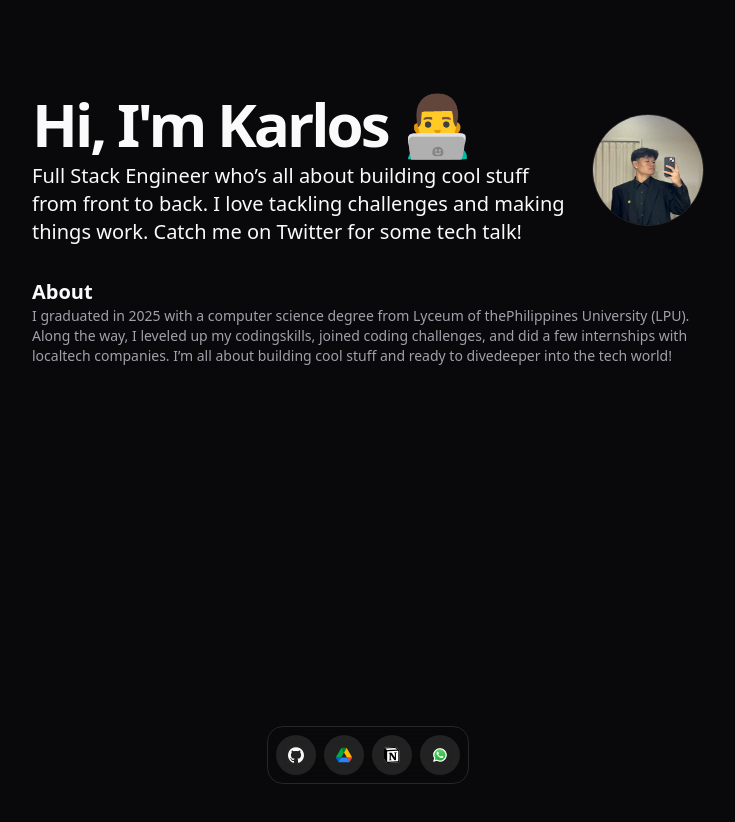
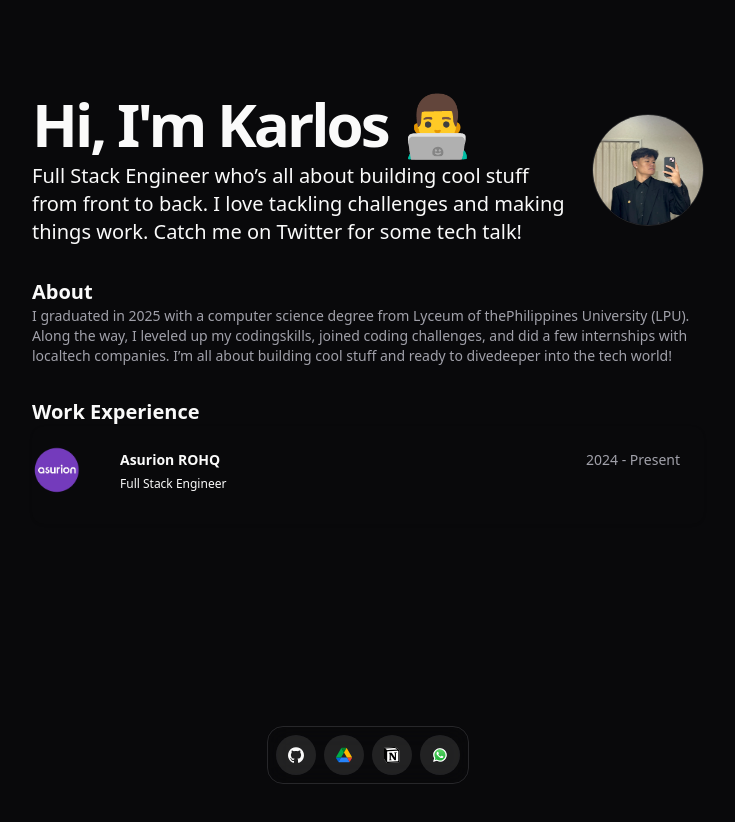
Before and after one commit to karlosM1/Portfolio, a React (Vite) app in the folder my-portfolio/: page / in a window 1280 px wide. Shown: the top 822 px of the page, without its empty margins (272-1007 px from the left). Built offline with nearby package versions, Linux system fonts and the light colour scheme.

Commit message:
feat: Work section

```diff
--- /dev/null
+++ b/my-portfolio/src/components/resume-card.tsx
@@ -0,0 +1,103 @@
+import { Avatar, AvatarFallback, AvatarImage } from "@/components/ui/avatar";
+import { Badge } from "@/components/ui/badge";
+import { Card, CardHeader } from "@/components/ui/card";
+import { cn } from "@/lib/utils";
+import { motion } from "framer-motion";
+import { ChevronRightIcon } from "lucide-react";
+import React from "react";
+import { Link } from "@tanstack/react-router";
+interface ResumeCardProps {
+  logoUrl?: string;
+  altText: string;
+  title: string;
+  subtitle?: string;
+  href?: string;
+  badges?: readonly string[];
+  period: string;
+  description?: string;
+}
+export const ResumeCard = ({
+  logoUrl,
+  altText,
+  title,
+  subtitle,
+  href,
+  badges,
+  period,
+  description,
+}: ResumeCardProps) => {
+  const [isExpanded, setIsExpanded] = React.useState(false);
+
+  const handleClick = (e: React.MouseEvent<HTMLAnchorElement, MouseEvent>) => {
+    if (description) {
+      e.preventDefault();
+      setIsExpanded(!isExpanded);
+    }
+  };
+
+  return (
+    <Link href={href || "#"} className=" cursor-pointer" onClick={handleClick}>
+      <Card className="flex border-none">
+        <div className="flex-none">
+          <Avatar className="size-12 mt-5 bg-muted-background">
+            <AvatarImage
+              src={logoUrl}
+              alt={altText}
+              className="object-contain"
+            />
+            <AvatarFallback>{altText[0]}</AvatarFallback>
+          </Avatar>
+        </div>
+        <div className="flex-grow ml-4 items-center flex-col group">
+          <CardHeader>
+            <div className="flex items-center justify-between gap-x-2 text-base">
+              <h3 className="inline-flex items-center justify-center font-semibold leading-none text-xs sm:text-sm">
+                {title}
+                {badges && (
+                  <span className="inline-flex gap-x-1">
+                    {badges.map((badge, index) => (
+                      <Badge
+                        variant="secondary"
+                        className="align-middle text-xs"
+                        key={index}
+                      >
+                        {badge}
+                      </Badge>
+                    ))}
+                  </span>
+                )}
+                <ChevronRightIcon
+                  className={cn(
+                    "size-4 translate-x-0 transform opacity-0 transition-all duration-300 ease-out group-hover:translate-x-1 group-hover:opacity-100",
+                    isExpanded ? "rotate-90" : "rotate-0"
+                  )}
+                />
+              </h3>
+              <div className="text-xs sm:text-sm tabular-nums text-muted-foreground text-right">
+                {period}
+              </div>
+            </div>
+            {subtitle && <div className="font-sans text-xs">{subtitle}</div>}
+          </CardHeader>
+          {description && (
+            <motion.div
+              initial={{ opacity: 0, height: 0 }}
+              animate={{
+                opacity: isExpanded ? 1 : 0,
+
+                height: isExpanded ? "auto" : 0,
+              }}
+              transition={{
+                duration: 0.7,
+                ease: [0.16, 1, 0.3, 1],
+              }}
+              className="mt-2 text-xs sm:text-sm"
+            >
+              {description}
+            </motion.div>
+          )}
+        </div>
+      </Card>
+    </Link>
+  );
+};
--- /dev/null
+++ b/my-portfolio/src/components/text-animation.tsx
@@ -0,0 +1,11 @@
+import TextRevealByWord from "./ui/text-reveal";
+
+export function TextScrollAnimation() {
+  return (
+    <div>
+      <div className="z-10 flex min-h-64 items-center justify-center rounded-lg">
+        <TextRevealByWord text="Magic UI will change the way you design." />
+      </div>
+    </div>
+  );
+}
--- /dev/null
+++ b/my-portfolio/src/components/ui/badge.tsx
@@ -0,0 +1,36 @@
+import * as React from "react"
+import { cva, type VariantProps } from "class-variance-authority"
+
+import { cn } from "@/lib/utils"
+
+const badgeVariants = cva(
+  "inline-flex items-center rounded-md border px-2.5 py-0.5 text-xs font-semibold transition-colors focus:outline-none focus:ring-2 focus:ring-ring focus:ring-offset-2",
+  {
+    variants: {
+      variant: {
+        default:
+          "border-transparent bg-primary text-primary-foreground shadow hover:bg-primary/80",
+        secondary:
+          "border-transparent bg-secondary text-secondary-foreground hover:bg-secondary/80",
+        destructive:
+          "border-transparent bg-destructive text-destructive-foreground shadow hover:bg-destructive/80",
+        outline: "text-foreground",
+      },
+    },
+    defaultVariants: {
+      variant: "default",
+    },
+  }
+)
+
+export interface BadgeProps
+  extends React.HTMLAttributes<HTMLDivElement>,
+    VariantProps<typeof badgeVariants> {}
+
+function Badge({ className, variant, ...props }: BadgeProps) {
+  return (
+    <div className={cn(badgeVariants({ variant }), className)} {...props} />
+  )
+}
+
+export { Badge, badgeVariants }
--- a/my-portfolio/src/data/resume.tsx
+++ b/my-portfolio/src/data/resume.tsx
@@ -33,10 +33,12 @@ export const DATA = {
       company: "Asurion ROHQ",
       href: "https://www.asurion.com",
       title: "Full Stack Engineer",
-      // logoUrl: "/atomic.png",
-      startDate: "2024",
-      endDate: "Present",
-      description: "Building a decentralized trading platform",
+      badge: [],
+      logoUrl: "../src/assets/asurion-logo.png",
+      start: "2024",
+      end: "Present",
+      description:
+        "I contributed to building a responsive front-end app using TypeScript and React, integrating TanStack Query for efficient data fetching and state management. I implemented dynamic UI components with reusable design patterns and optimized performance. Leveraged TypeScript for type safety and maintainable code, while working closely with the backend to ensure seamless API integration for a smooth user experience.",
     },
   ],
   education: [
--- a/my-portfolio/src/routes/index.tsx
+++ b/my-portfolio/src/routes/index.tsx
@@ -1,9 +1,11 @@
 import { createFileRoute } from "@tanstack/react-router";
 import { HomeDocker } from "@/page/home";
 import { PersonDescription } from "@/components/person-description";
+import { ResumeCard } from "@/components/resume-card";
 
 import { DATA } from "@/data/resume";
 import { About } from "@/page/about";
+import BlurFade from "@/components/ui/blur-fade";
 
 export const Route = createFileRoute("/")({
   component: RouteComponent,
@@ -23,6 +25,29 @@ function RouteComponent() {
         <section>
           <About />
         </section>
+        <section>
+          <div>
+            <BlurFade delay={0.04 * 5}>
+              <h2 className="text-xl font-bold">Work Experience</h2>
+            </BlurFade>
+          </div>
+
+          {DATA.work.map((work, id) => (
+            <BlurFade key={work.company} delay={0.04 * 6 + id * 0.05}>
+              <ResumeCard
+                key={work.company}
+                logoUrl={work.logoUrl}
+                altText={work.company}
+                title={work.company}
+                subtitle={work.title}
+                href={work.href}
+                badges={work.badge}
+                period={`${work.start} - ${work.end ?? "Present"}`}
+                description={work.description}
+              />
+            </BlurFade>
+          ))}
+        </section>
       </div>
       <HomeDocker />
     </div>
```
Also changed, not shown: my-portfolio/src/assets/asurion-logo.png (added).
